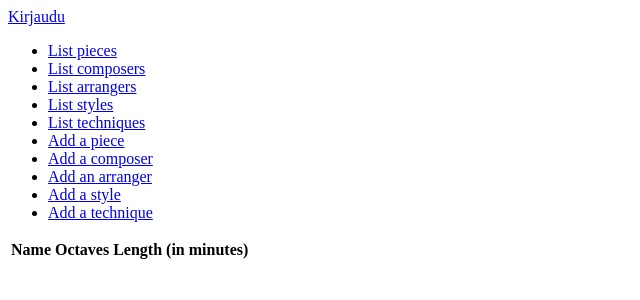
After one commit to jenkarper/kellonuotisto, a Flask app: page /pieces in a window 1280 px wide. The commit adds this page. Shown: the top 300 px of the page, without its empty margins (0-640 px from the left). Run offline with Flask 2, Linux system fonts and the light colour scheme; data that the repository does not hold is empty.

Commit message:
Added basic version of Piece (without foreign keys)

```diff
--- /dev/null
+++ b/application/pieces/views.py
@@ -0,0 +1,28 @@
+from flask import redirect, render_template, request, url_for
+
+from application import app, db
+from application.pieces.models import Piece
+from application.pieces.forms import PieceForm
+
+@app.route("/pieces", methods=["GET"])
+def pieces_index():
+    return render_template("pieces/list.html", pieces = Piece.query.all())
+
+@app.route("/pieces/new/")
+def pieces_form():
+    return render_template("pieces/new.html", form = PieceForm())
+
+@app.route("/pieces/", methods=["POST"])
+def pieces_create():
+    form = PieceForm(request.form)
+
+    name = form.name.data
+    octaves = form.octaves.data
+    length = form.length.data
+
+    p = Piece(name, octaves, length)
+
+    db.session().add(p)
+    db.session().commit()
+
+    return redirect(url_for("pieces_index"))
--- a/application/templates/layout.html
+++ b/application/templates/layout.html
@@ -15,10 +15,12 @@
       {% endif %}
 
       <ul>
+        <li><a href="{{ url_for('pieces_index') }}">List pieces</a></li>
 	<li><a href="{{ url_for('composers_index') }}">List composers</a></li>
         <li><a href="{{ url_for('arrangers_index') }}">List arrangers</a></li>
         <li><a href="{{ url_for('styles_index') }}">List styles</a></li>
         <li><a href="{{ url_for('techniques_index') }}">List techniques</a></li>
+        <li><a href="{{ url_for('pieces_form') }}">Add a piece</a></li>
 	<li><a href="{{ url_for('composers_form') }}">Add a composer</a></li>
         <li><a href="{{ url_for('arrangers_form') }}">Add an arranger</a></li>
         <li><a href="{{ url_for('styles_form') }}">Add a style</a></li>
--- /dev/null
+++ b/application/templates/pieces/list.html
@@ -0,0 +1,18 @@
+{% extends "layout.html" %}
+
+{% block body %}
+  <table>
+    <tr>
+      <th>Name</th>
+      <th>Octaves</th>
+      <th>Length (in minutes)</th>
+    </tr>
+    {% for piece in pieces %}
+    <tr>
+      <td>{{ piece.name }}</td>
+      <td>{{ piece.octaves }}</td>
+      <td>{{ piece.length }}</td>
+    </tr>
+    {% endfor %}
+  </table>
+{% endblock %}
```
Also changed, not shown: application/pieces/forms.py (added, +10 -0 lines), application/pieces/models.py (added, +17 -0 lines), application/templates/arrangers/list.html (added, +14 -0 lines), application/templates/arrangers/new.html (added, +27 -0 lines), application/templates/pieces/new.html (added, +32 -0 lines), application/pieces/__init__.py (added).
